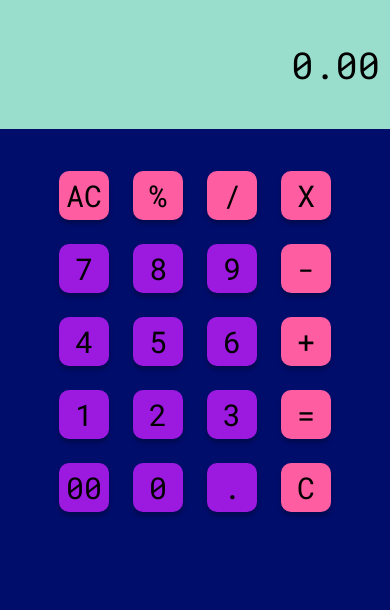
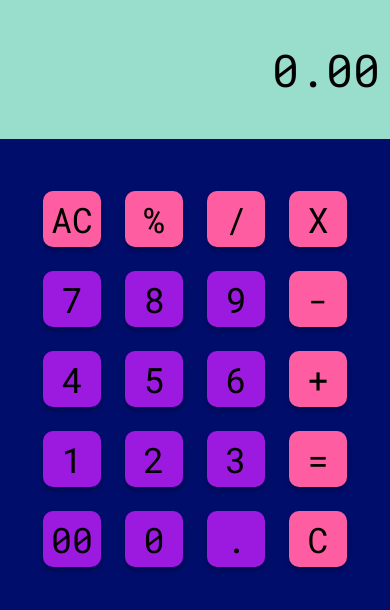
Before and after one commit to galassoandrea/happy-calculator, a plain HTML site: page index.html in a window 390 px wide. Drawn offline with Linux system fonts and the light colour scheme.

Commit message:
fix mobile view

```diff
--- a/styles.css
+++ b/styles.css
@@ -72,6 +72,10 @@ body {
 
 @media screen and (max-width: 400px) {
 
+    *{
+        font-size: 35px;
+    }
+
     body {
         background-color: var(--dark-blue);
     }
@@ -89,11 +93,15 @@ body {
         margin: 0;
         padding: 40px 10px;
         border-radius: 0;
-        font-size: 37px;
+        font-size: 45px;
+    }
+
+    .btn-container {
+        margin-top: 40px;
     }
 
     .btn {
-        width: 50px;
+        width: 58px;
         margin: 12px;
         padding: 5px 0;
     }
```
